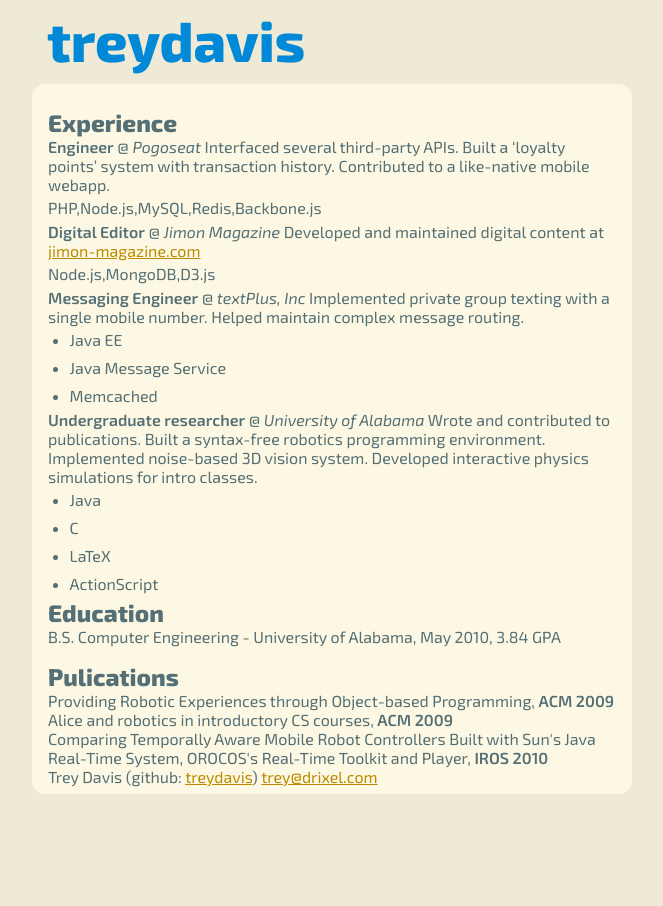
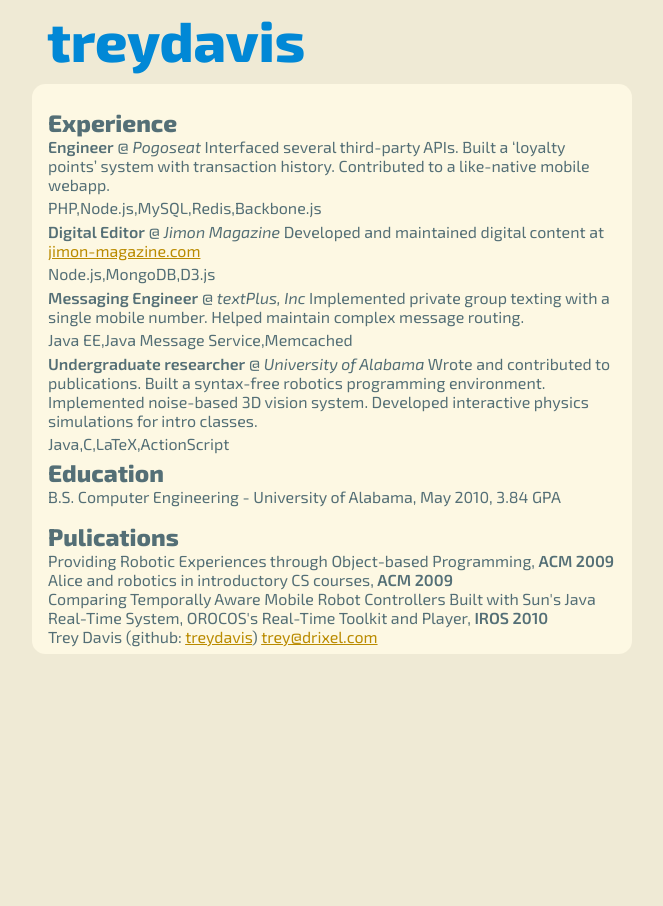
Before and after one commit to treydavis/treydavis.github.io, a Jekyll site: the page built from resume/index.html, in a window 1280 px wide. Shown: the whole page, without its empty margins (308-971 px from the left). Built offline with Jekyll 4.4.1, drawn with Linux system fonts in a browser that asks for light colours; Markdown is read by kramdown in place of the engine named in the settings.

Commit message:
Change all skill list to use css 'skills' class

```diff
--- a/resume/index.html
+++ b/resume/index.html
@@ -21,12 +21,12 @@
 
       <div class="experience">
 	<b>Messaging Engineer</b> @ <i>textPlus, Inc</i> Implemented private group texting with a single mobile number. Helped maintain complex message routing.<br />
-	<ul><li>Java EE</li><li>Java Message Service</li><li>Memcached</li></ul>
+	<ul class="skills"><li>Java EE</li><li>Java Message Service</li><li>Memcached</li></ul>
       </div>
 
       <div class="experience">
 	<b>Undergraduate researcher</b> @ <i>University of Alabama</i> Wrote and contributed to publications. Built a syntax-free robotics programming environment. Implemented noise-based 3D vision system. Developed interactive physics simulations for intro classes.<br />
-	<ul><li>Java</li><li>C</li><li>LaTeX</li><li>ActionScript</li></ul>
+	<ul class="skills"><li>Java</li><li>C</li><li>LaTeX</li><li>ActionScript</li></ul>
       </div>
 
       <h2>Education</h2>
```
